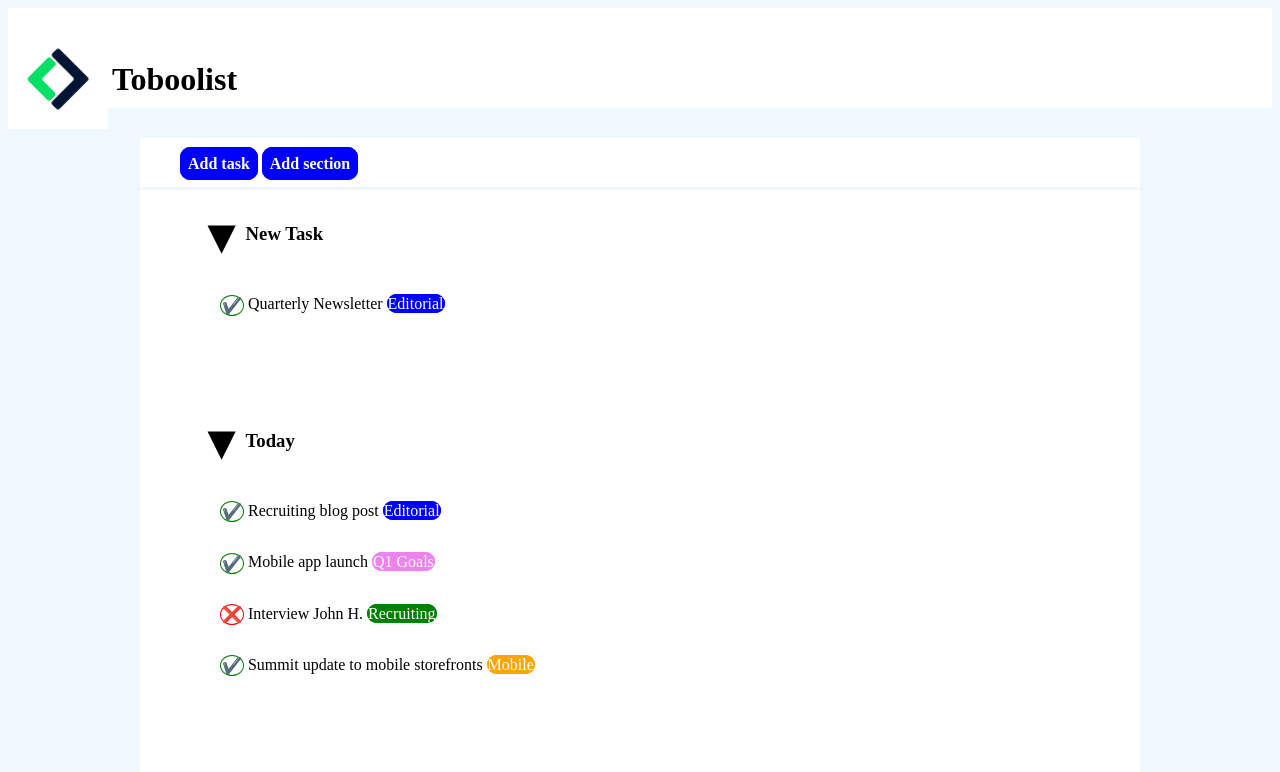
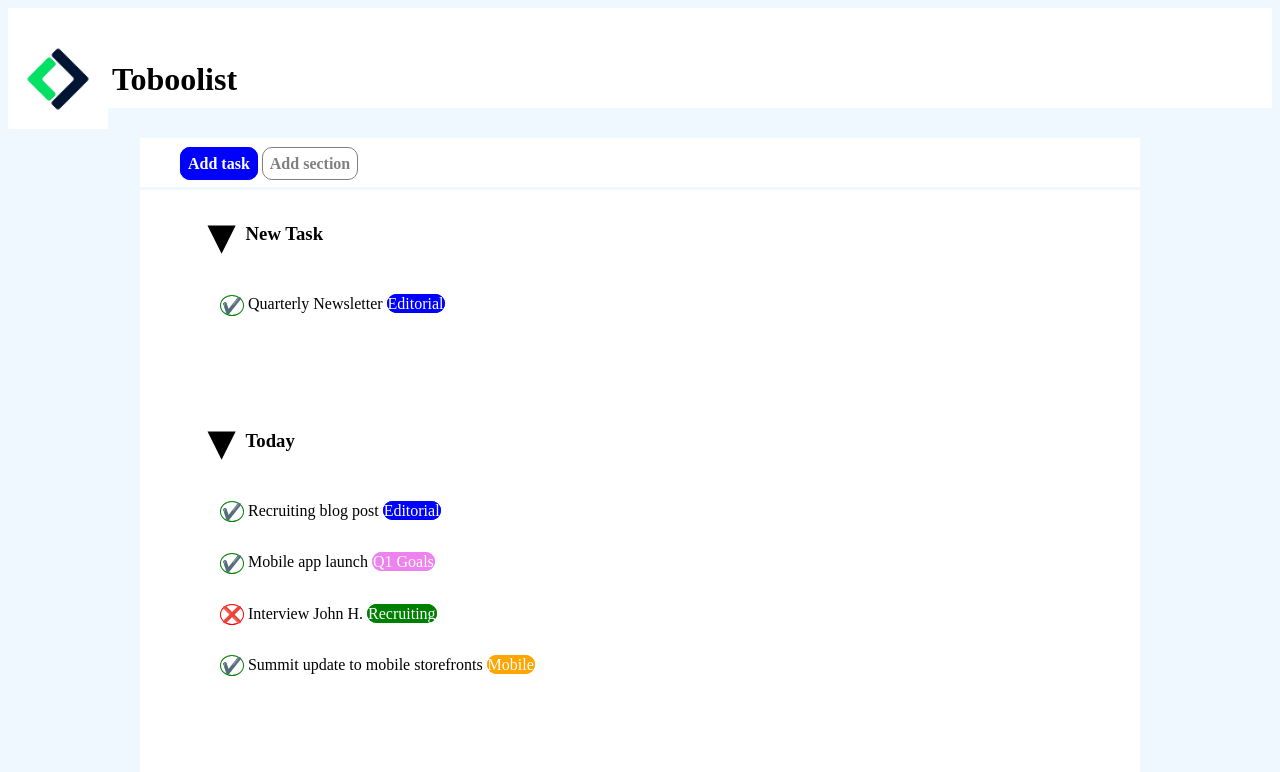
Before and after one commit to MastroSo/html-css-toboolist, a plain HTML site: page index.html in a window 1280 px wide. Shown: the top 772 px of the page. Drawn offline with Linux system fonts and the light colour scheme.

Commit message:
Nuovocommit rettifica

```diff
--- a/Style.css
+++ b/Style.css
@@ -39,13 +39,13 @@ ul {
         cursor: pointer;
         color: white;
         font-weight: bold;}
-        #section {border: 1px solid blue;
+        #section {border: 1px solid grey;
         vertical-align: middle;
-        background-color: blue;
+        background-color: transparent;
         border-radius: 10px;
         padding: 7px;
         cursor: pointer;
-        color: white;
+        color: grey;
         font-weight: bold;
     }
     #lista {border-top: 1px solid aliceblue;
```
